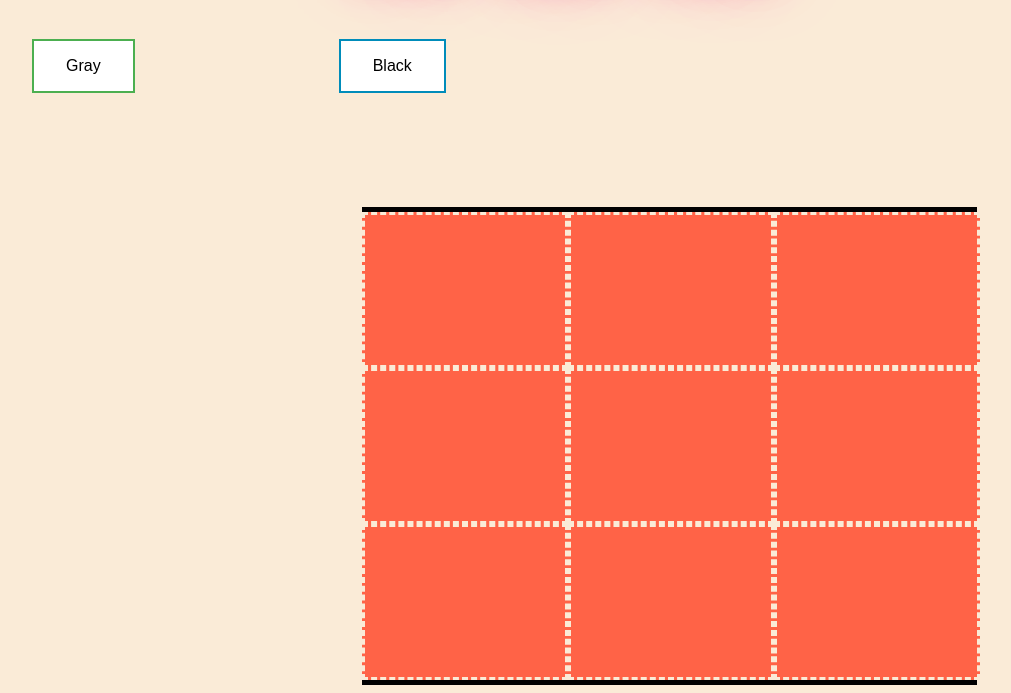
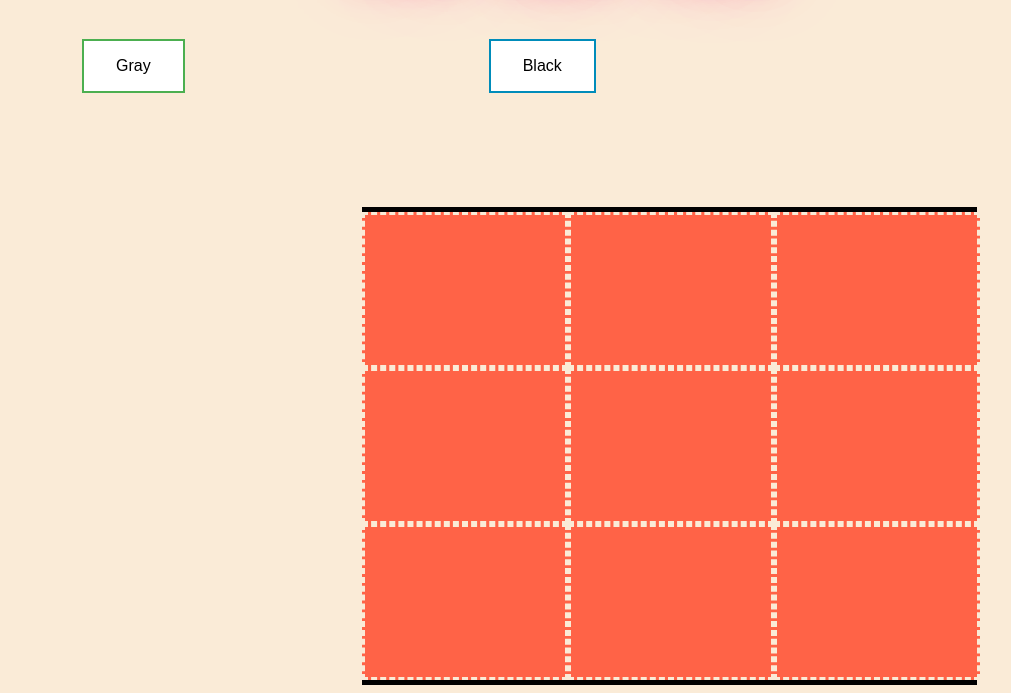
Before and after one commit to Nash600/tic_tac_project1, a plain HTML site: page index.html in a window 1280 px wide. Shown: the part 159-852 px from the top of the page, without its empty margins (76-1087 px from the left). Drawn offline with nearby package versions, Linux system fonts and the light colour scheme.

```diff
--- a/style.css
+++ b/style.css
@@ -67,7 +67,7 @@
         display: inline-block;
         font-size: 16px;
       /*  margin: 4px 2px;*/
-        margin:0 100px;
+        margin:0 150px;
 
       }
 
```
